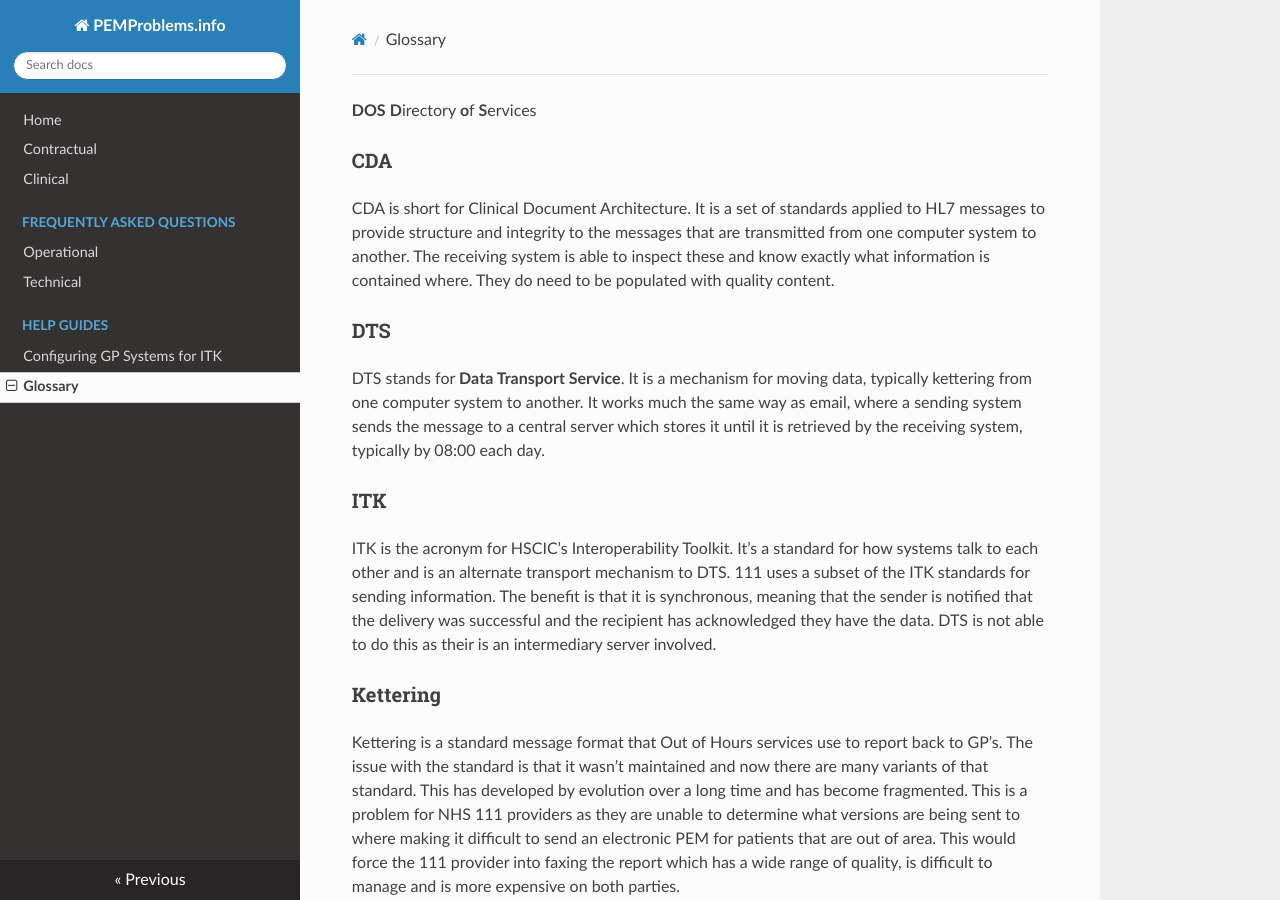
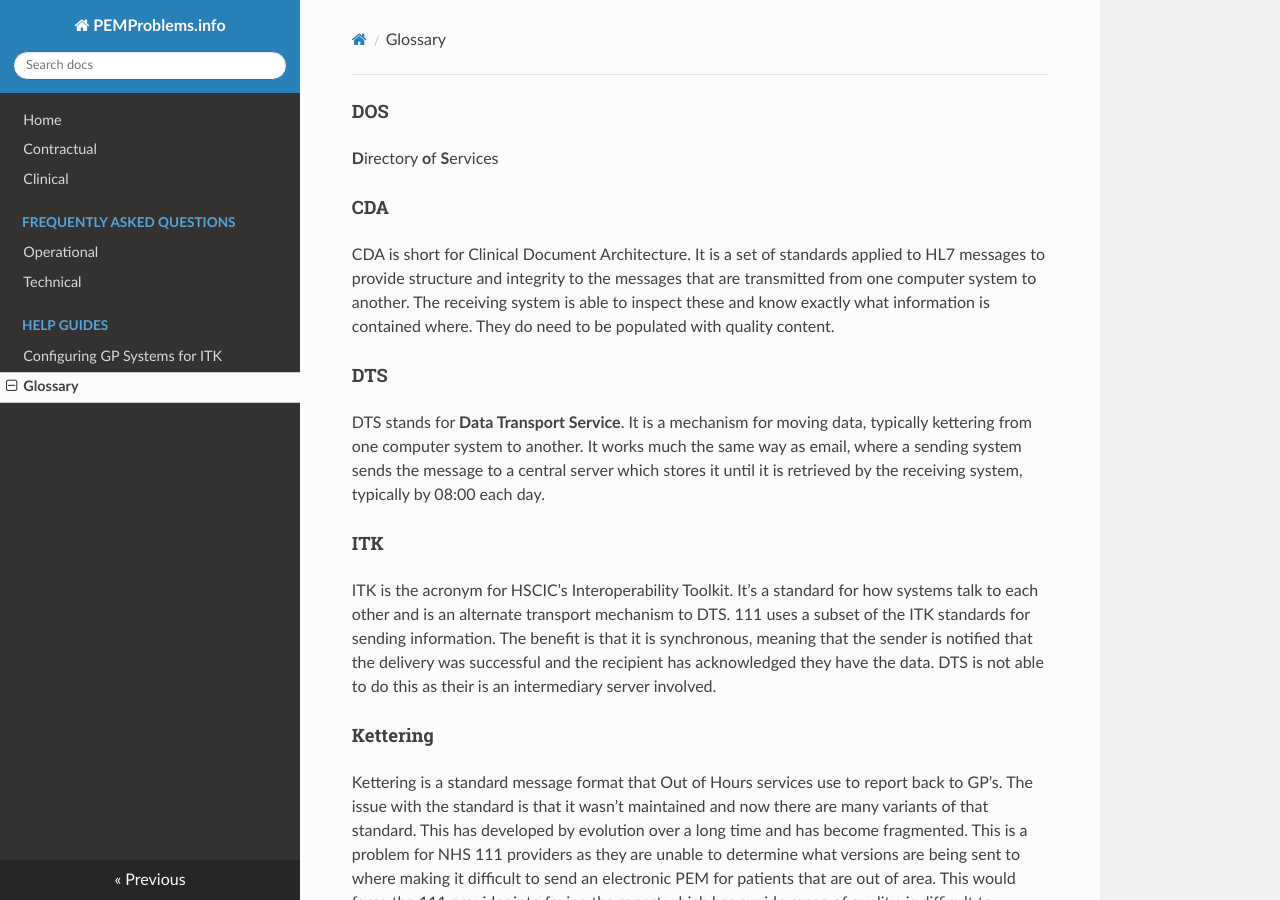
Before and after one commit to tonyyates/pemproblems.info, an MkDocs documentation site: the page built from docs/glossary.md, in a window 1280 px wide and 900 px high. Built offline with MkDocs 1.6.1, drawn with Linux system fonts in a browser that asks for light colours; nearby versions of some CDN libraries; old or Windows-style settings are respelled for this version of MkDocs.

```diff
--- a/docs/glossary.md
+++ b/docs/glossary.md
@@ -1,23 +1,23 @@
-**DOS**
+#### DOS
 **D**irectory **o**f **S**ervices
 
-### CDA
+#### CDA
 
 CDA is short for Clinical Document Architecture. It is a set of standards applied to HL7 messages to provide structure and integrity to the messages that are transmitted from one computer system to another. The receiving system is able to inspect these and know exactly what information is contained where. They do need to be populated with quality content.
 
-### DTS
+#### DTS
 
 DTS stands for **Data Transport Service**. It is a mechanism for moving data, typically kettering from one computer system to another. It works much the same way as email, where a sending system sends the message to a central server which stores it until it is retrieved by the receiving system, typically by 08:00 each day.
 
-### ITK
+#### ITK
 
 ITK is the acronym for HSCIC’s Interoperability Toolkit. It’s a standard for how systems talk to each other and is an alternate transport mechanism to DTS. 111 uses a subset of the ITK standards for sending information. The benefit is that it is synchronous, meaning that the sender is notified that the delivery was successful and the recipient has acknowledged they have the data. DTS is not able to do this as their is an intermediary server involved.
 
-### Kettering
+#### Kettering
 
 Kettering is a standard message format that Out of Hours services use to report back to GP’s. The issue with the standard is that it wasn’t maintained and now there are many variants of that standard. This has developed by evolution over a long time and has become fragmented. This is a problem for NHS 111 providers as they are unable to determine what versions are being sent to where making it difficult to send an electronic PEM for patients that are out of area. This would force the 111 provider into faxing the report which has a wide range of quality, is difficult to manage and is more expensive on both parties.
 
-### Rendered PEM
+#### Rendered PEM
 
 Rendered PEM is a CDA document that is converted from being machine readable to human readable. Rendering can be done prior to sending to allow for sending documents to people over NHS mail for example. Using rendered PEM is a good way of integrating services quickly and cheaply, it would mean manual work for receivers but offers a good interim solution while receiving software applications are building the functionality.
 
```
